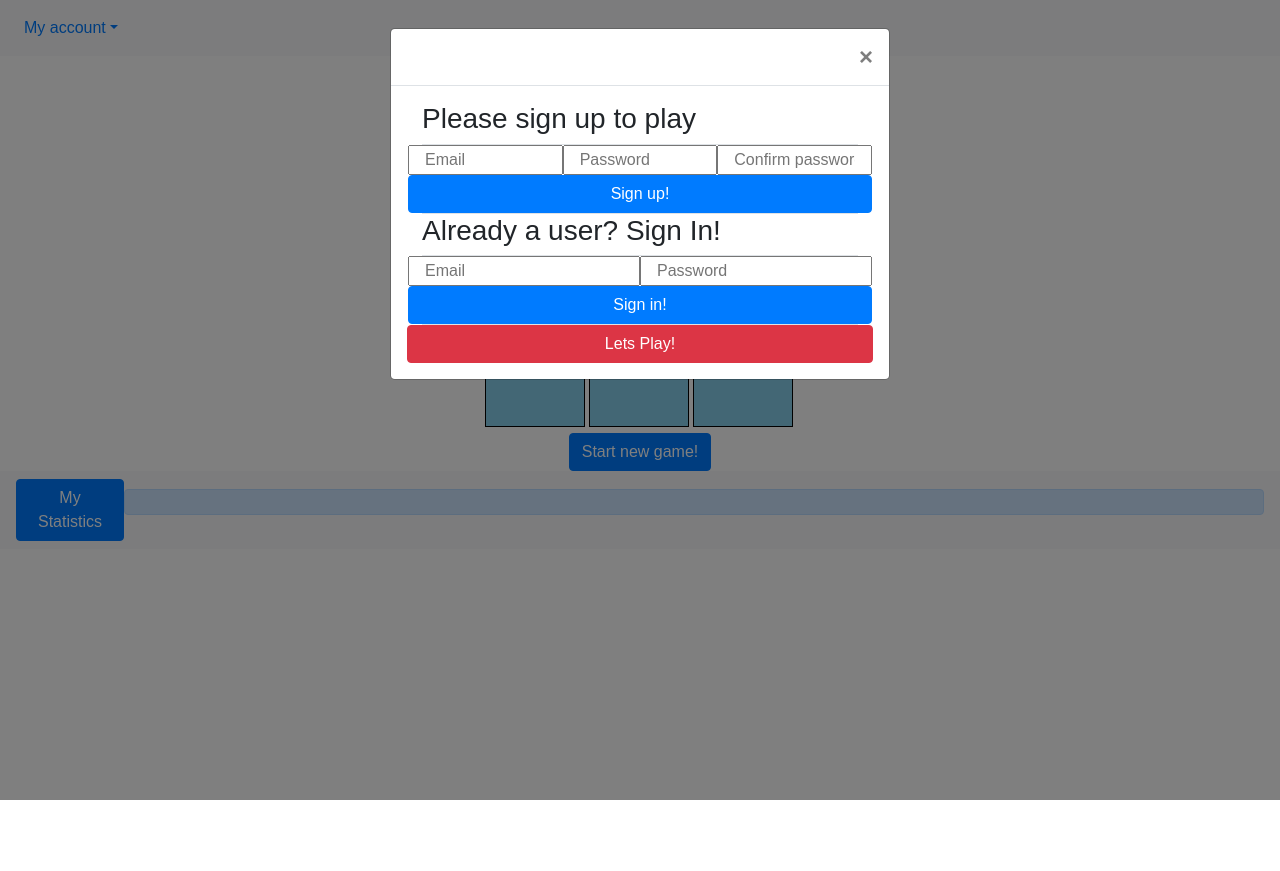
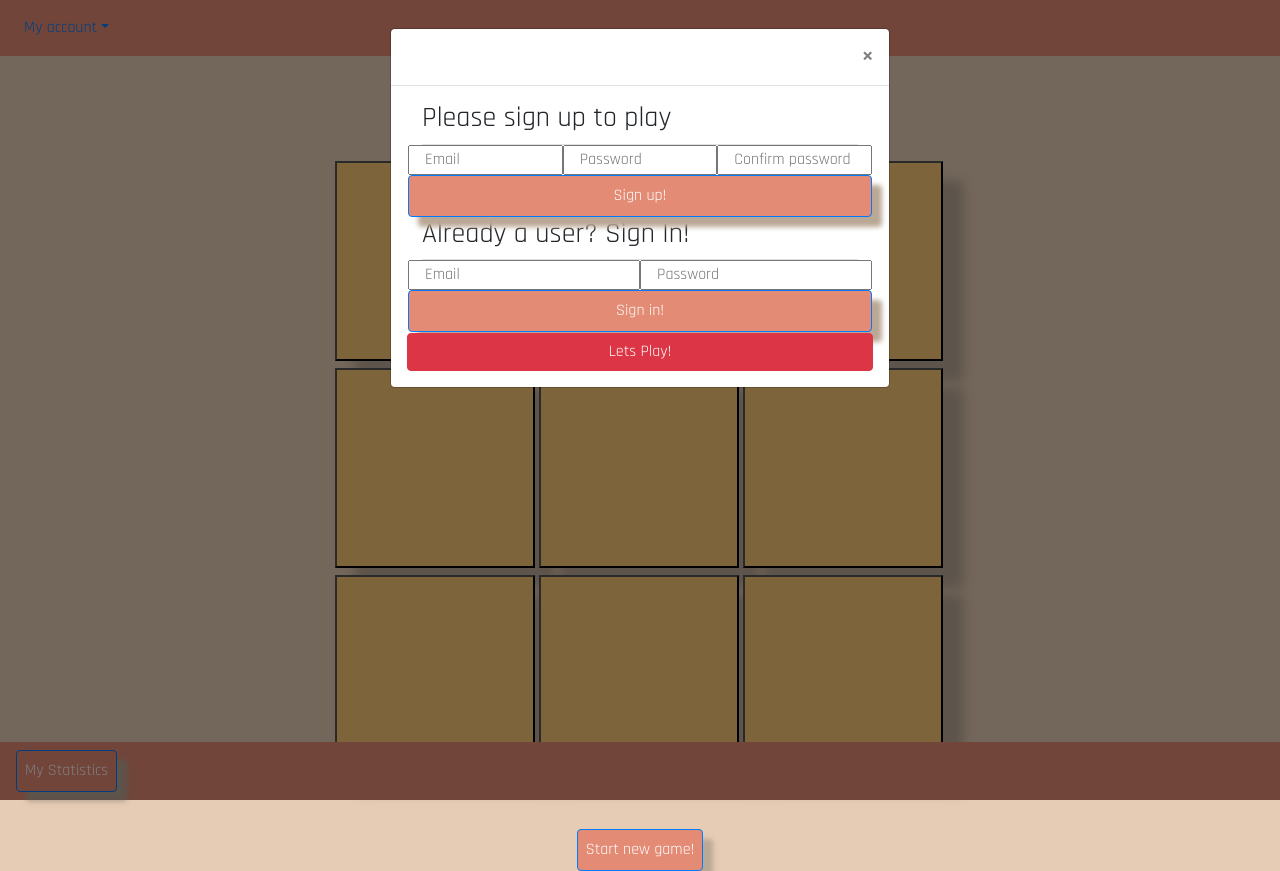
Before and after one commit to elinagorshkova/tic-tac-toe-client, a website built with webpack: page index.html in a window 1280 px wide. Before the commit the page ends 800 px from the top, so only its background shows below. Built offline with nearby package versions, Linux system fonts and the light colour scheme.

Commit message:
Add style theme
Continue working on styling. Added warm color theme.

```diff
--- a/assets/styles/index.scss
+++ b/assets/styles/index.scss
@@ -1,23 +1,53 @@
 @import '~bootstrap/scss/bootstrap';
+
+$sage: #a1be95;
+$honeydew: #e2dfa2;
+$bluebell: #92aac7;
+$raspberry: #ed5752;
+$dark: #2b616d;
+$arctic: #b2dbd5;
+$white: #ffffff;
+$brick: #fa8d62;
+$honey: #FCC875;
+$warm: #baa896;
+$putty: #e6ccb5;
+$rose: #e38b75;
+
+
+
 
 #board {
   display: flex;
+  align-items: center;
   justify-content: center;
+  padding: 3rem;
 }
+
 body {
-  font-family: 'Varela Round', sans-serif;
+  font-family: 'Rajdhani', sans-serif;
+  background-color: $putty;
 	}
+
+  .btn-primary {
+    background-color: $rose;
+    box-shadow: 10px 10px 5px $warm;
+    padding: 0.5rem;
+  }
 
 
 .cell {
-  background-color: #87ceeb;
-  border: solid 1px;
-  height: 100px;
-  width: 100px;
+  background-color: $honey;
+  box-shadow: 20px 20px 10px $warm;
+  height: 200px;
+  width: 200px;
 }
 #game-title {
   display: flex;
   justify-content: center;
+}
+.navbar {
+  background-color: $rose;
+  color: $warm;
 }
 	.modal-login {
 		color: #636363;
--- a/index.html
+++ b/index.html
@@ -7,7 +7,7 @@
 
       <!-- Do not add `link` tags-->
       <link rel="shortcut icon" type="image/x-icon" href="favicon.ico">
-
+      <link href="https://fonts.googleapis.com/css?family=Rajdhani&display=swap" rel="stylesheet">
       <!-- Do not add `script` tags-->
       <script src="public/vendor.js" type="text/javascript" charset="utf-8" defer></script>
       <script src="public/application.js" type="text/javascript" charset="utf-8" defer></script>
@@ -16,7 +16,7 @@
     <body>
 
       <header>
-        <nav class="navbar navbar-expand-lg navbar-skyblue bg-light">
+        <nav class="navbar navbar-expand-lg">
           <div class="collapse navbar-collapse" id="navbarNavDropdown">
             <ul class="navbar-nav">
               <li class="nav-item dropdown">
@@ -113,14 +113,14 @@
 <button class='new-game btn btn-primary'>Start new game!</button>
 </div>
 <footer>
-  <nav class="navbar navbar-expand navbar-light bg-light">
+  <nav class="navbar fixed-bottom navbar-expand">
     <div class="collapse navbar-collapse" id="navbarSupportedContent">
       <ul class="navbar-nav mr-auto">
         <li class="nav-item active">
           <a id='check-api' tabindex="0" class="btn btn-primary" role="button" data-toggle="popover" data-trigger="focus" title="My statistics" data-content="">My Statistics</a>
         </li>
       </ul>
-        <div class="container alert alert-primary" role="alert" id='user-message'> </div>
+        <div class="container alert" role="alert" id='user-message'> </div>
     </div>
   </nav>
 </footer>
--- a/package.json
+++ b/package.json
@@ -26,7 +26,7 @@
     "eslint-plugin-standard": "^3.0.1",
     "expose-loader": "^0.7.5",
     "file-loader": "^1.1.11",
-    "grunt": "^1.0.2",
+    "grunt": "^1.0.4",
     "grunt-eslint": "^20.1.0",
     "grunt-jsonlint": "^1.1.0",
     "grunt-mocha-phantomjs": "^4.0.0",
```
Also changed, not shown: assets/styles/theme.scss (added).
